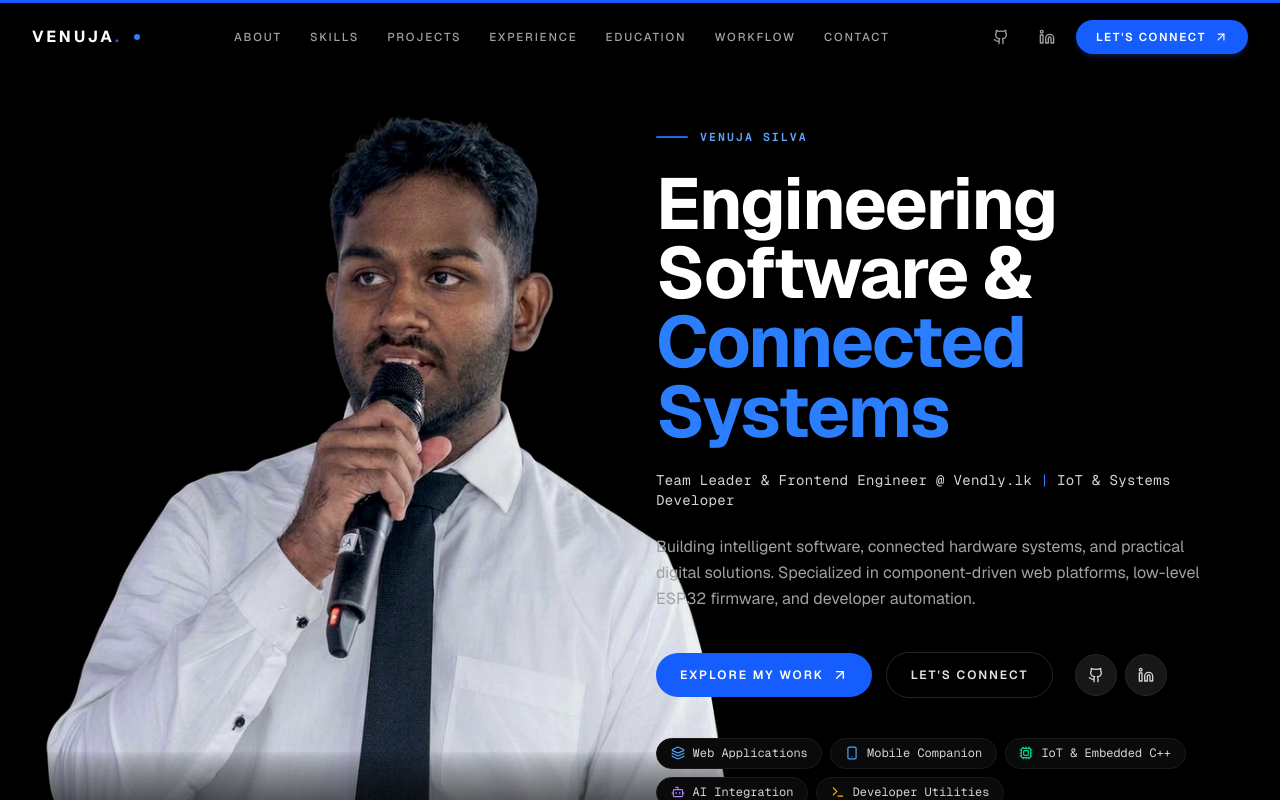
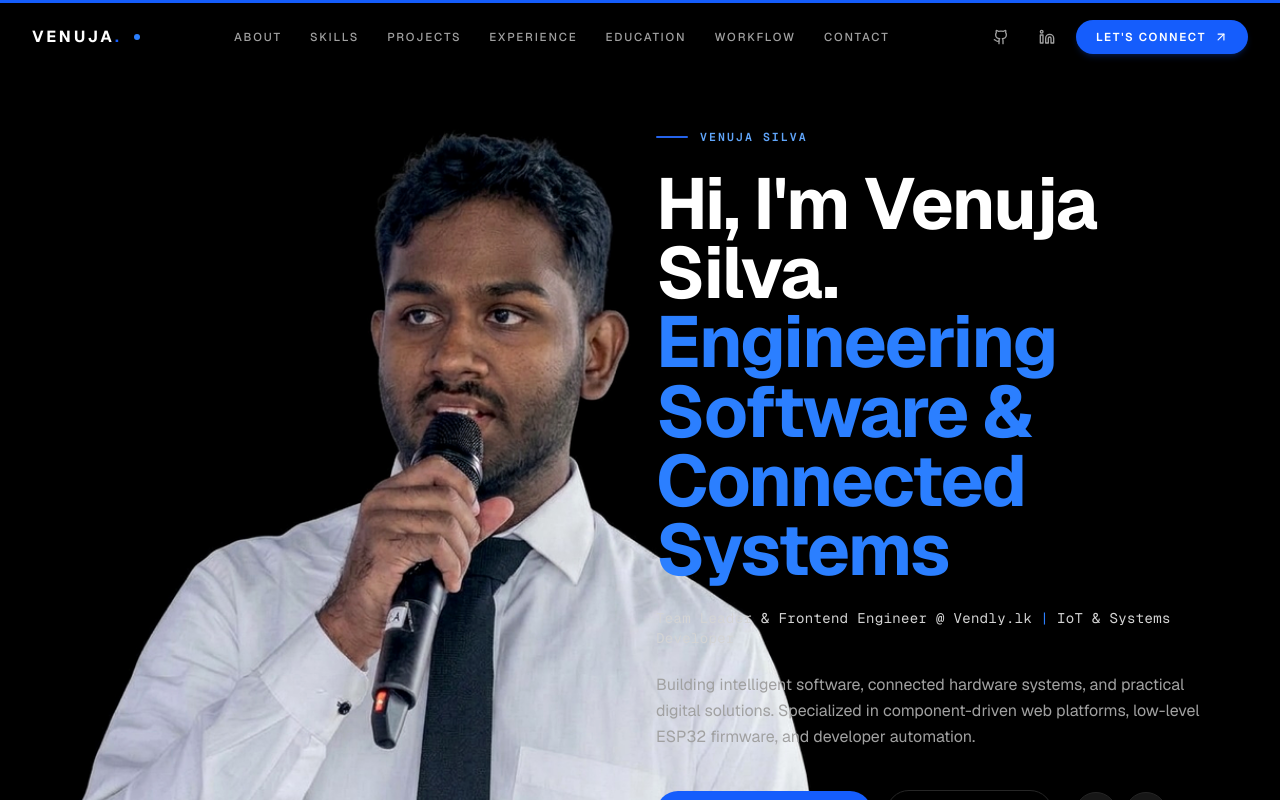
Before and after one commit to venujatech-byte/portfolio, a Next.js app: page / in a window 1280 px wide. Shown: the top 800 px of the page. Built offline with nearby package versions, Linux system fonts and the light colour scheme.

Commit message:
feat: update hero headline to start with 'Hi, I'\''m Venuja Silva'

```diff
--- a/components/Hero.tsx
+++ b/components/Hero.tsx
@@ -64,8 +64,8 @@ export default function Hero() {
 
           {/* Headline */}
           <h1 className="mt-6 text-[2.6rem] leading-[0.96] font-bold sm:text-6xl xl:text-7xl tracking-tight text-white">
-            Engineering Software &amp; <br />
-            <span className="text-blue-500">Connected Systems</span>
+            Hi, I&apos;m Venuja Silva. <br />
+            <span className="text-blue-500">Engineering Software &amp; Connected Systems</span>
           </h1>
 
           {/* Subtitle */}
```
